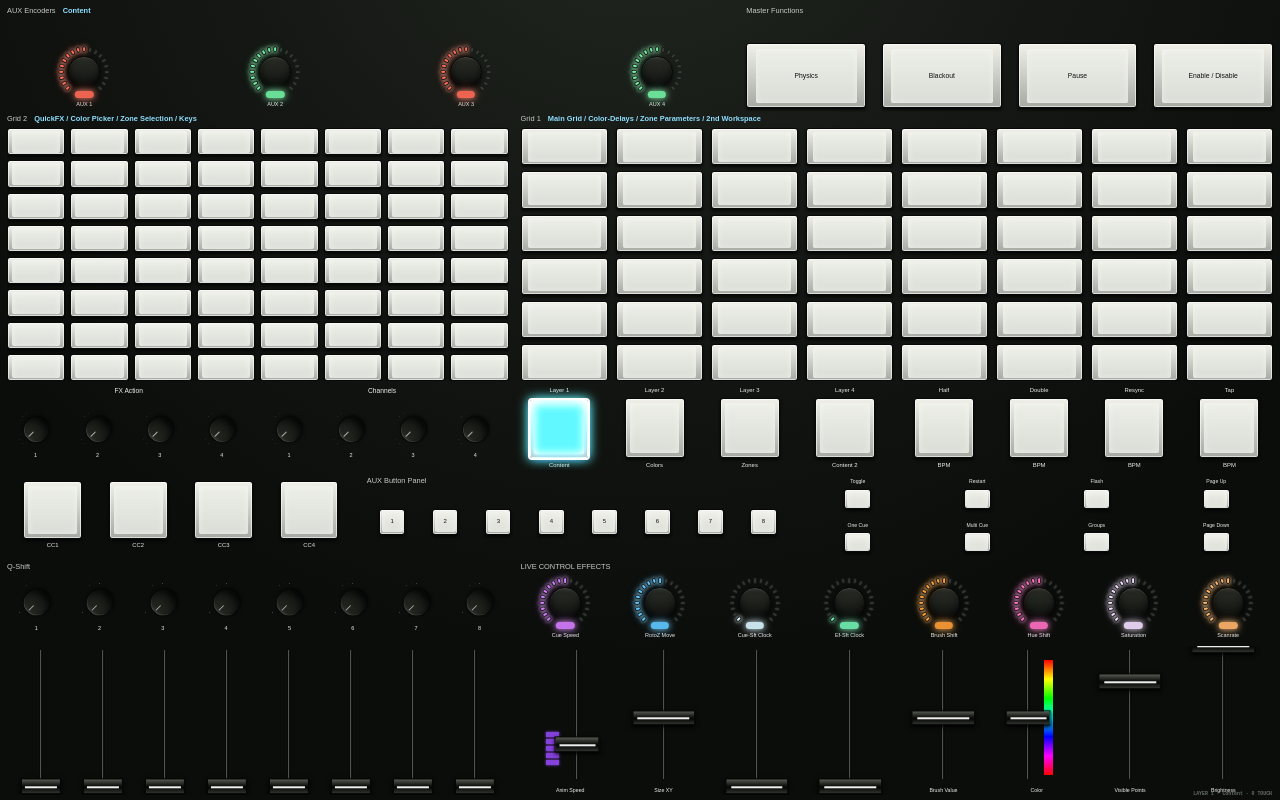
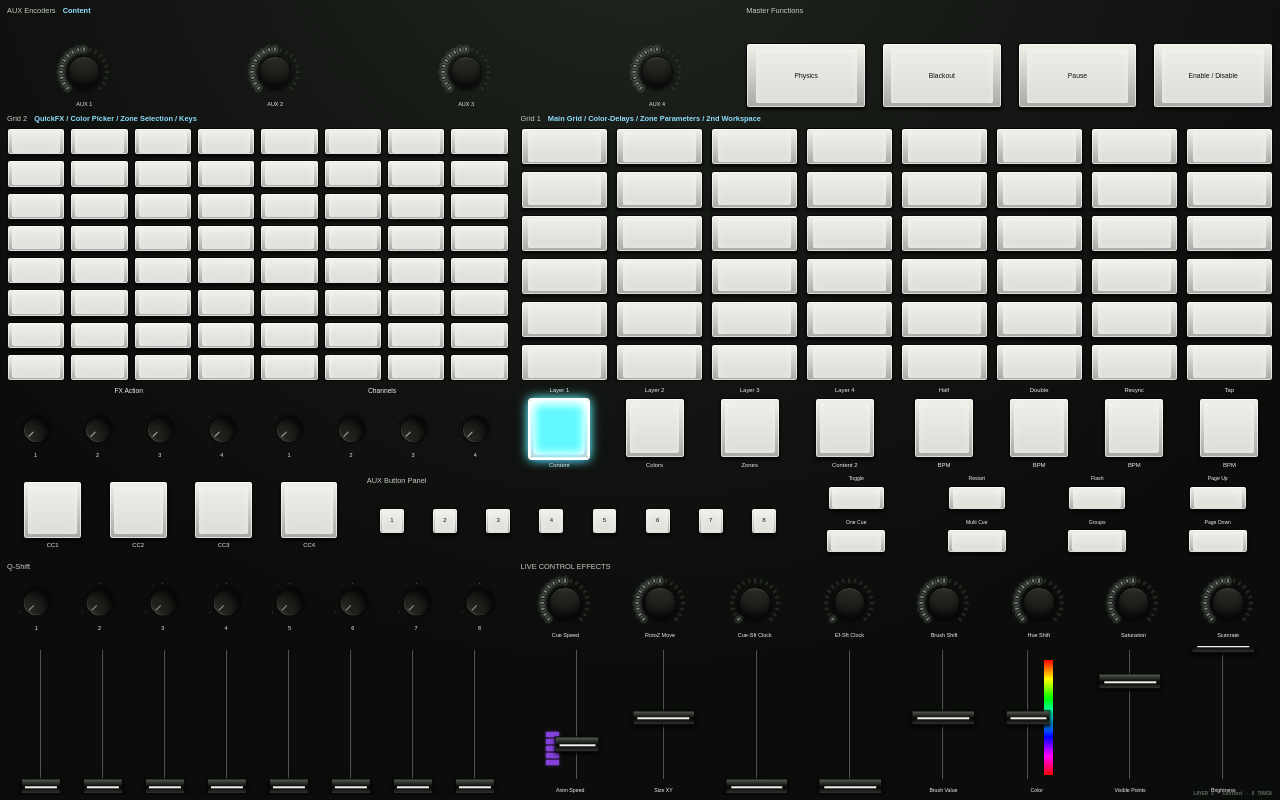
Before and after one commit to zen0904/beyond-performer-console, a Next.js app: page / in a window 1280 px wide. Built offline with nearby package versions, Linux system fonts and the light colour scheme.

Commit message:
Add files via upload

```diff
--- a/app/layout.tsx
+++ b/app/layout.tsx
@@ -1,7 +1,7 @@
 import type { Metadata, Viewport } from "next";
 import type { ReactNode } from "react";
 import "./globals.css";
-import "./v452.css";
+import "./v453.css";
 
 const basePath = process.env.GITHUB_ACTIONS ? "/beyond-performer-console" : "";
 
--- /dev/null
+++ b/app/v453.css
@@ -0,0 +1,103 @@
+/* V4.5.3
+   Only refine the button area the user pointed out:
+   1) AUX Button Panel remains small square buttons
+   2) Toggle / Restart / Flash / Page Up
+      One Cue / Multi Cue / Groups / Page Down
+      become longer physical-style rectangular buttons like the real console
+   3) keep encoder LEDs and faders untouched
+*/
+
+html,
+body,
+.surface,
+.surface * {
+  -webkit-user-select: none !important;
+  user-select: none !important;
+  -webkit-touch-callout: none !important;
+  -webkit-user-drag: none !important;
+  -webkit-tap-highlight-color: transparent !important;
+}
+
+html,
+body,
+.surface,
+button,
+.pad,
+.enc-touch,
+.abs-touch,
+.fader-touch {
+  touch-action: none !important;
+}
+
+html,
+body {
+  overscroll-behavior: none !important;
+  -webkit-text-size-adjust: 100%;
+}
+
+/* --- keep AUX button panel compact and square, closer to original --- */
+.aux-buttons {
+  grid-template-columns: repeat(8, minmax(0,1fr)) !important;
+  gap: 7px !important;
+  padding: 13px 2px 1px !important;
+  align-items: center !important;
+}
+
+.aux-buttons > .pad {
+  width: 56% !important;
+  height: auto !important;
+  aspect-ratio: 1 / 1 !important;
+  justify-self: center !important;
+}
+
+/* --- restore the right-side tool buttons to the original wide-button look --- */
+.row-buttons {
+  grid-template-columns: minmax(0,28fr) minmax(0,34fr) minmax(0,38fr) !important;
+}
+
+.content-tools {
+  grid-template-columns: repeat(4, minmax(0,1fr)) !important;
+  grid-template-rows: repeat(2, minmax(0,1fr)) !important;
+  gap: 8px 10px !important;
+  padding: 0 0 2px !important;
+  align-items: center !important;
+  justify-items: center !important;
+}
+
+.tool-key {
+  display: grid !important;
+  grid-template-rows: auto minmax(0,1fr) !important;
+  gap: 3px !important;
+  place-items: center !important;
+  min-height: 0 !important;
+}
+
+.tool-key > span {
+  font-size: clamp(4px,.40vw,6.8px) !important;
+  text-align: center !important;
+  white-space: nowrap !important;
+}
+
+.tool-key > .pad {
+  width: 96% !important;
+  min-height: 24px !important;
+  max-height: 34px !important;
+  aspect-ratio: 2.55 / 1 !important;
+  justify-self: center !important;
+  border-radius: 3px !important;
+}
+
+.tool-key > .pad::after {
+  inset: 7% !important;
+  border-radius: 2px !important;
+}
+
+/* Slight optical alignment to mimic the factory layout */
+.content-tools .tool-key:nth-child(-n+4) > .pad {
+  width: 94% !important;
+}
+.content-tools .tool-key:nth-child(n+5) > .pad {
+  width: 98% !important;
+}
+
+/* keep everything else from globals.css untouched */
```
